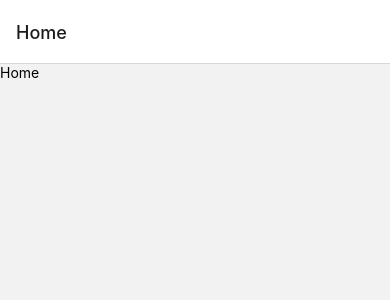
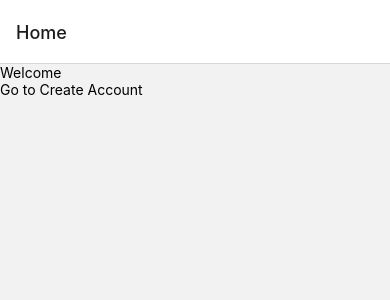
Before and after one commit to DevelopJKong/application-nomad-insta, a React Native app: screen /Home in a window 390 px wide. Shown: the top 300 px of the page. Built offline with nearby package versions, Linux system fonts and the light colour scheme.

Commit message:
#15.1 Moving Through Screens 완료

```diff
--- a/src/pages/logout/home.page.tsx
+++ b/src/pages/logout/home.page.tsx
@@ -1,10 +1,15 @@
-import { View, Text } from 'react-native';
+import { View, Text, TouchableOpacity } from 'react-native';
 import React from 'react';
 
-const Home = () => {
+const Home = ({ navigation }: any) => {
    return (
       <View>
-         <Text>Home</Text>
+         <Text>Welcome</Text>
+         <TouchableOpacity onPress={() => navigation.navigate("Login")}>
+            <View>
+               <Text>Go to Create Account</Text>
+            </View>
+         </TouchableOpacity>
       </View>
    );
 };
```
